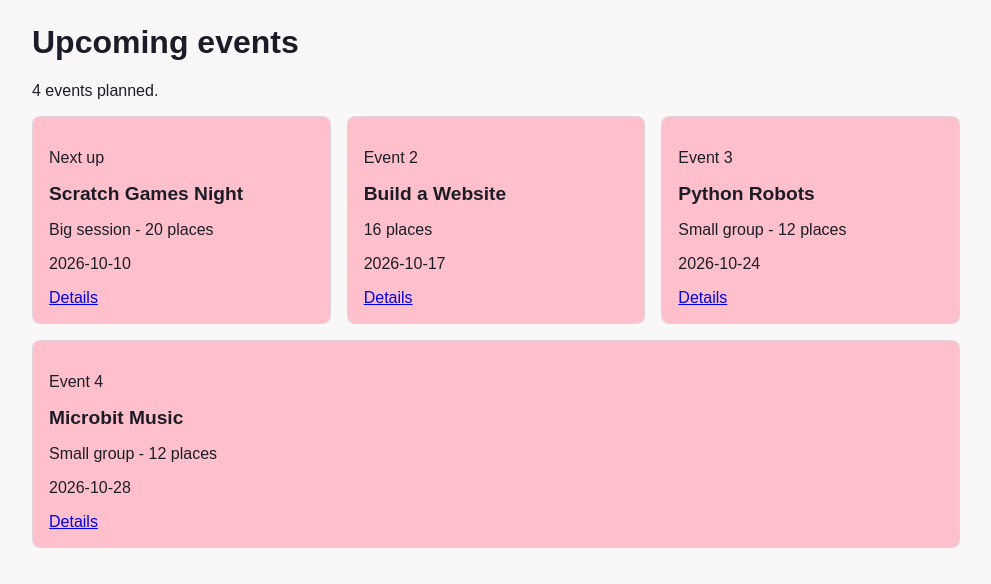
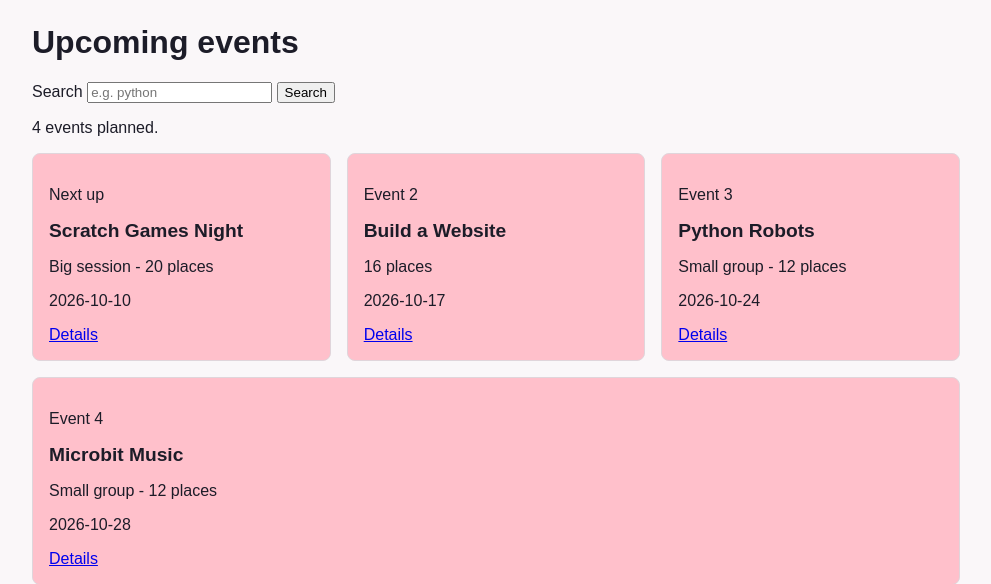
Before and after one commit to daniel-FDO/flask_basic_bughunt, a Flask app: page /events in a window 1280 px wide. Shown: the part 48-632 px from the top of the page, without its empty margins (144-1135 px from the left). Run offline with Flask 3, Linux system fonts and the light colour scheme.

Commit message:
Add search functionality to event list and update styles

```diff
--- a/app.py
+++ b/app.py
@@ -1,4 +1,4 @@
-from flask import Flask, render_template, abort
+from flask import Flask, render_template, abort, request
 
 app = Flask(__name__)
 
@@ -28,6 +28,11 @@ def about():
 
 @app.route("/events")
 def event_list():
+    q = request.args.get("q", "")
+    results = []
+    for event in events:
+        if q.lower() in event["Title"].lower():
+            results.append(event)
     return render_template("events.html", events=events)
 
 @app.route("/events/<int:event_id>")
--- a/static/style.css
+++ b/static/style.css
@@ -99,7 +99,7 @@ body {
 }
 .a1 {
   color: white;
-  background: pink;
+  background: rgb(154, 67, 82);
   width: 300px;
   padding: 10px;
   margin: 20px;
--- a/templates/events.html
+++ b/templates/events.html
@@ -4,6 +4,11 @@
 
 {% block content %}
 <h1>Upcoming events</h1>
+<form method="get" actionn"{{url_for('event_list')}}" class="search>"
+<label for="q">Search</label>
+<input type="text" id="q" name="q" value="{{ q }}" placeholder="e.g. python">
+<button type="submit">Search</button>
+</form>
 <p>{{ events|length }} events planned.</p>
 <div class="cards">
     {% for event in events%}
```
